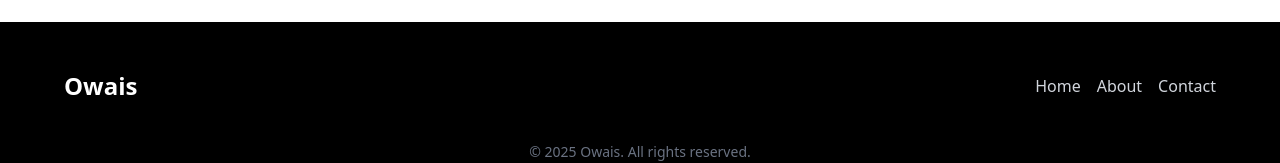
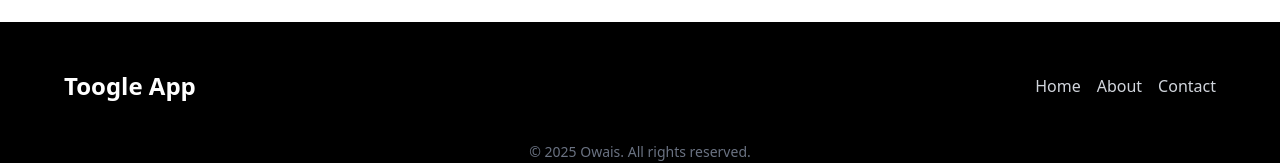
Before and after one commit to Owaisi123/Toogle-App, a React (Vite) app: page / in a window 1280 px wide. Shown: the part 738-901 px from the top of the page. Built offline with nearby package versions, Linux system fonts and the light colour scheme.

Commit message:
Update Footer.jsx

```diff
--- a/src/Component/Footer.jsx
+++ b/src/Component/Footer.jsx
@@ -4,7 +4,7 @@ const Footer = () => {
   return (
     <footer className="bg-black text-white px-6 py-12 mt-24">
       <div className="max-w-6xl mx-auto flex flex-col md:flex-row justify-between items-center gap-6">
-        <h2 className="text-2xl font-bold">Owais</h2>
+        <h2 className="text-2xl font-bold">Toogle App</h2>
 
         <ul className="flex flex-col md:flex-row gap-4 text-gray-300 text-sm md:text-base">
           <li className="hover:text-white cursor-pointer">Home</li>
```
